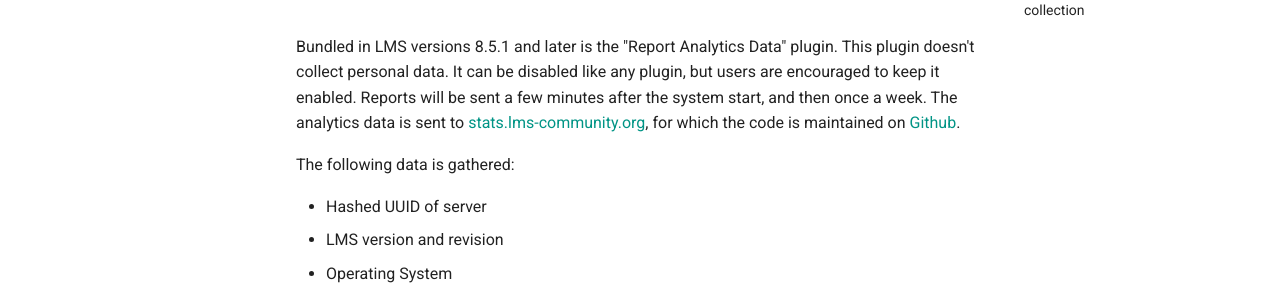
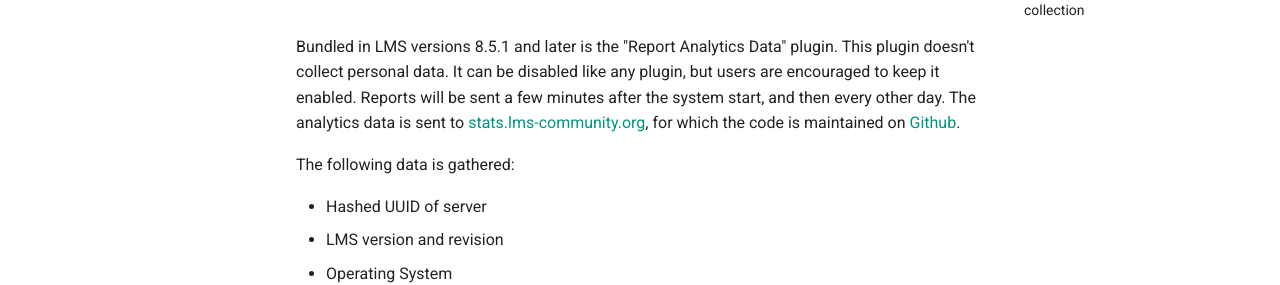
Before and after one commit to LMS-Community/lms-community.github.io, an MkDocs documentation site: the page built from docs/analytics/learn-more.md, in a window 1280 px wide and 900 px high. Shown: the part 194-479 px from the top of the window. Built offline with MkDocs 1.6.1 and Material for MkDocs 9.7.7, drawn with Linux system fonts in a browser that asks for light colours; a script that is not in the unit is left out; plug-ins that fetch from the network failed and are left out; comment, search, counter and statistics services are not loaded.

Commit message:
Fix analytics report interval documentation.

```diff
--- a/docs/analytics/learn-more.md
+++ b/docs/analytics/learn-more.md
@@ -5,7 +5,10 @@ title: Learn more about how this data is gathered
 
 # Learn more about how this data is gathered
 
-Bundled in LMS versions 8.5.1 and later is the "Report Analytics Data" plugin. This plugin doesn't collect personal data. It can be disabled like any plugin, but users are encouraged to keep it enabled. Reports will be sent a few minutes after the system start, and then once a week. The analytics data is sent to [stats.lms-community.org](https://stats.lms-community.org), for which the code is maintained on [Github](https://github.com/LMS-Community/lms-stats-service).
+Bundled in LMS versions 8.5.1 and later is the "Report Analytics Data" plugin. This plugin doesn't collect personal data.
+It can be disabled like any plugin, but users are encouraged to keep it enabled. Reports will be sent a few minutes after
+the system start, and then every other day. The analytics data is sent to [stats.lms-community.org](https://stats.lms-community.org),
+for which the code is maintained on [Github](https://github.com/LMS-Community/lms-stats-service).
 
 The following data is gathered:
 
```
